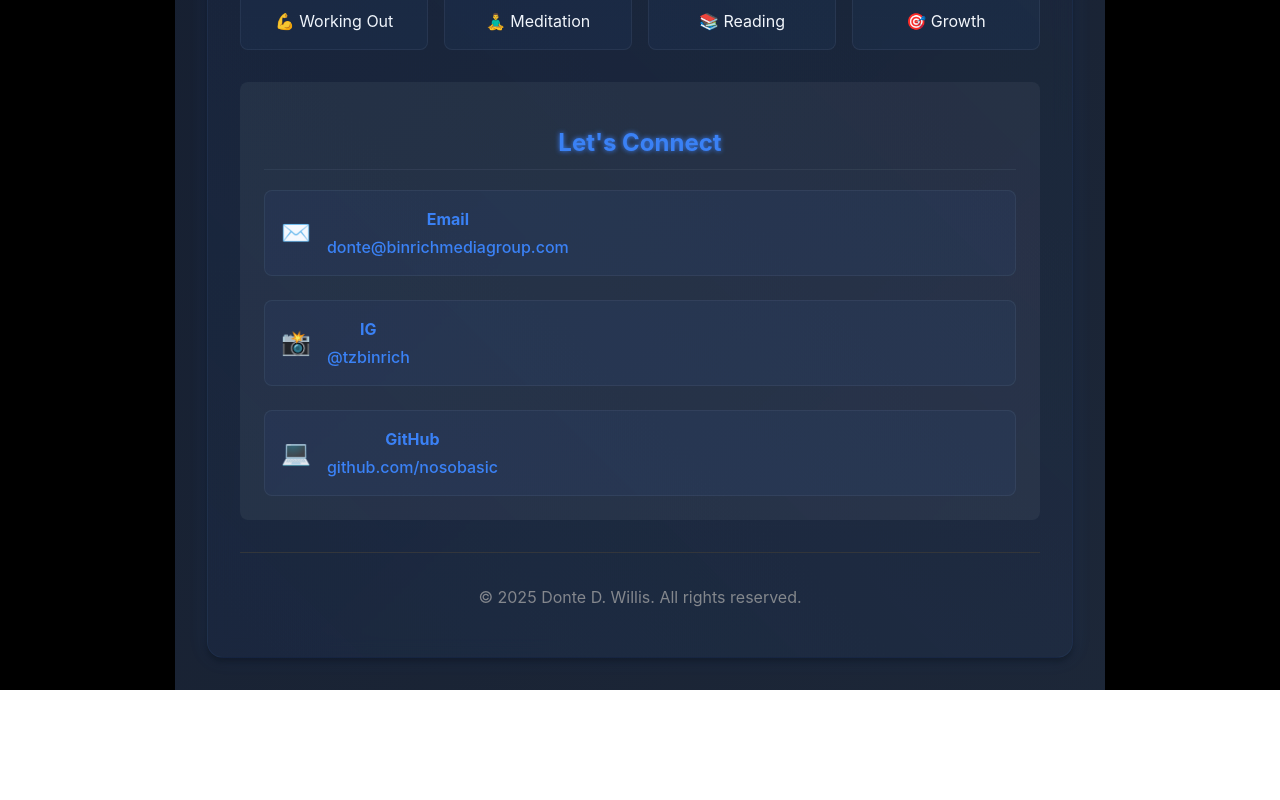
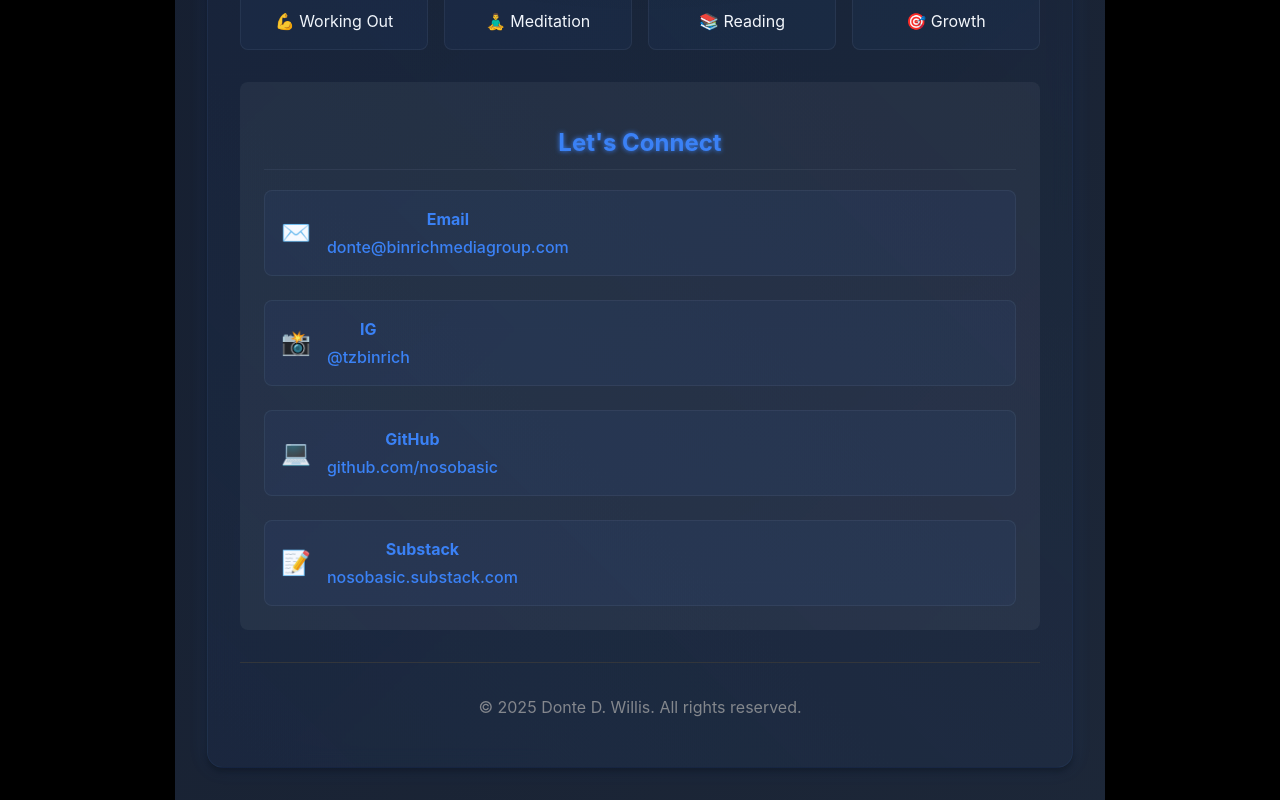
Before and after one commit to nosobasic/willisempiregroup, a React (Vite) app: page / in a window 1280 px wide. Shown: the part 2298-3098 px from the top of the page. Before the commit the page ends 2988 px from the top, so only its background shows below. Built offline with nearby package versions, Linux system fonts and the light colour scheme.

Commit message:
Add Substack link to Let's Connect section

```diff
--- a/src/App.jsx
+++ b/src/App.jsx
@@ -288,7 +288,8 @@ function App() {
             {[
               { label: 'Email', href: 'mailto:donte@binrichmediagroup.com', text: 'donte@binrichmediagroup.com', icon: '✉️' },
               { label: 'IG', href: 'https://instagram.com', text: '@tzbinrich', icon: '📸' },
-              { label: 'GitHub', href: 'https://github.com/nosobasic', text: 'github.com/nosobasic', icon: '💻' }
+              { label: 'GitHub', href: 'https://github.com/nosobasic', text: 'github.com/nosobasic', icon: '💻' },
+              { label: 'Substack', href: 'https://nosobasic.substack.com', text: 'nosobasic.substack.com', icon: '📝' }
             ].map((contact, index) => (
               <div key={index} className="contact-item">
                 <span className="contact-icon">{contact.icon}</span>
```
